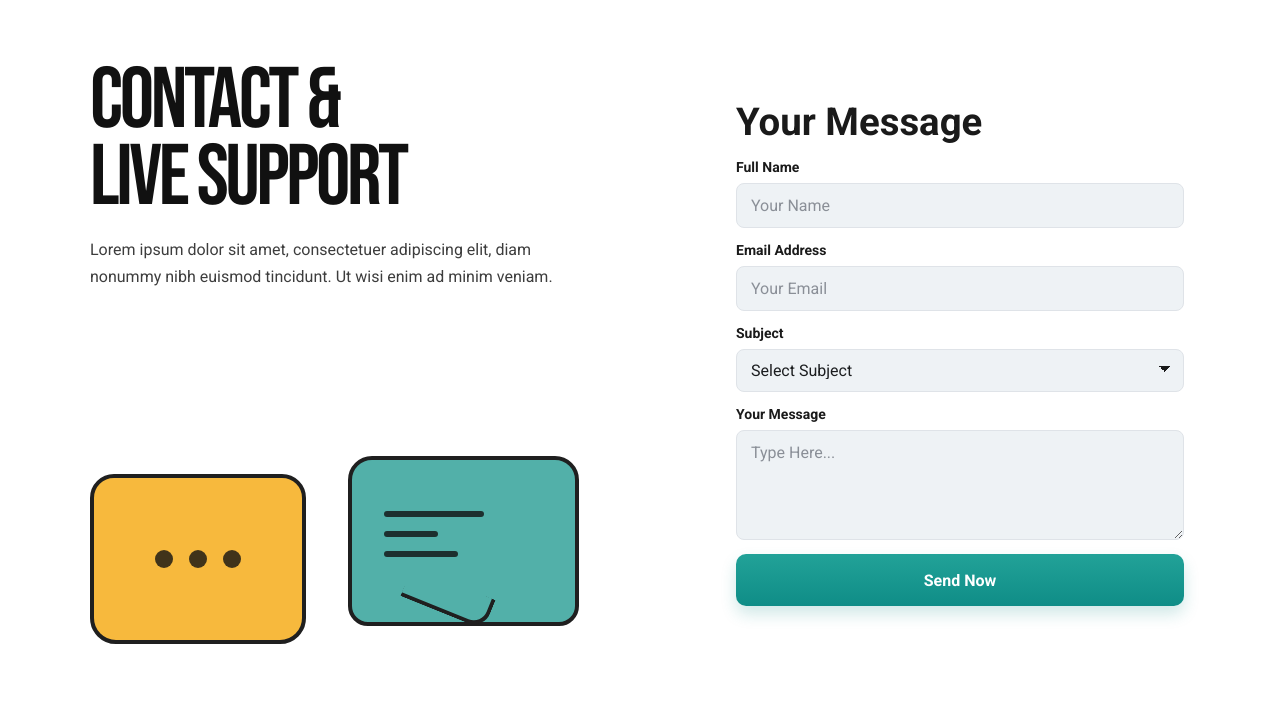
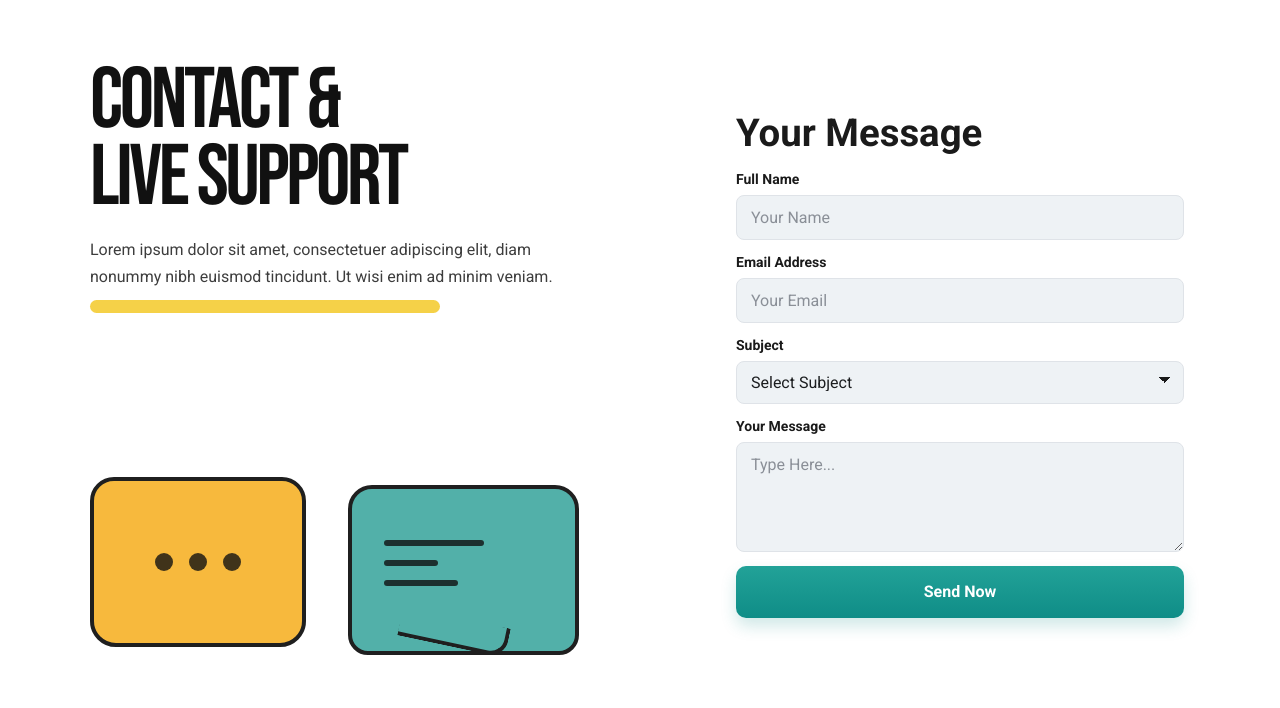
Before and after one commit to najirhussain029/penguin-fashion, a plain HTML site: page index.html in a window 1280 px wide. Shown: the part 2416-3124 px from the top of the page. Drawn offline with Linux system fonts and the light colour scheme.

Commit message:
Refine contact support layout to match reference

```diff
--- a/css/style.css
+++ b/css/style.css
@@ -150,13 +150,24 @@
   max-width: 470px;
 }
 
+.support__highlight {
+  display: block;
+  width: min(100%, 350px);
+  height: 13px;
+  margin-top: 10px;
+  margin-bottom: 4px;
+  border-radius: 14px;
+  background: #f5d148;
+}
+
 .support__art {
   position: relative;
   display: flex;
   align-items: flex-end;
   justify-content: center;
-  min-height: 260px;
-  margin-top: 24px;
+  min-height: 220px;
+  margin-top: 12px;
+  margin-bottom: 12px;
 }
 
 .support__bubble {
@@ -174,6 +185,7 @@
   background: #f7b93d;
   border-radius: 24px 24px 26px 26px;
   margin-right: 42px;
+  margin-bottom: 8px;
 }
 
 .support__bubble--teal {
@@ -181,7 +193,7 @@
   height: 170px;
   background: #52b0a9;
   border-radius: 24px 24px 20px 20px;
-  margin-bottom: 18px;
+  margin-bottom: 0;
 }
 
 .support__bubble--yellow .dot {
@@ -214,15 +226,15 @@
 
 .support__tail {
   position: absolute;
-  right: 86px;
-  bottom: 30px;
-  width: 90px;
-  height: 32px;
+  right: 70px;
+  bottom: 8px;
+  width: 110px;
+  height: 30px;
   border: 4px solid #1f1f1f;
   border-top: 0;
   border-left: 0;
   border-radius: 0 0 18px 0;
-  transform: rotate(22deg);
+  transform: rotate(12deg);
 }
 
 .support__form-wrap {
--- a/index.html
+++ b/index.html
@@ -195,6 +195,7 @@
         <div class="support__content">
           <h2 id="support-title">Contact &amp;<br><span>Live Support</span></h2>
           <p>Lorem ipsum dolor sit amet, consectetuer adipiscing elit, diam nonummy nibh euismod tincidunt. Ut wisi enim ad minim veniam.</p>
+          <span class="support__highlight" aria-hidden="true"></span>
 
           <div class="support__art" aria-hidden="true">
             <div class="support__bubble support__bubble--yellow">
```
